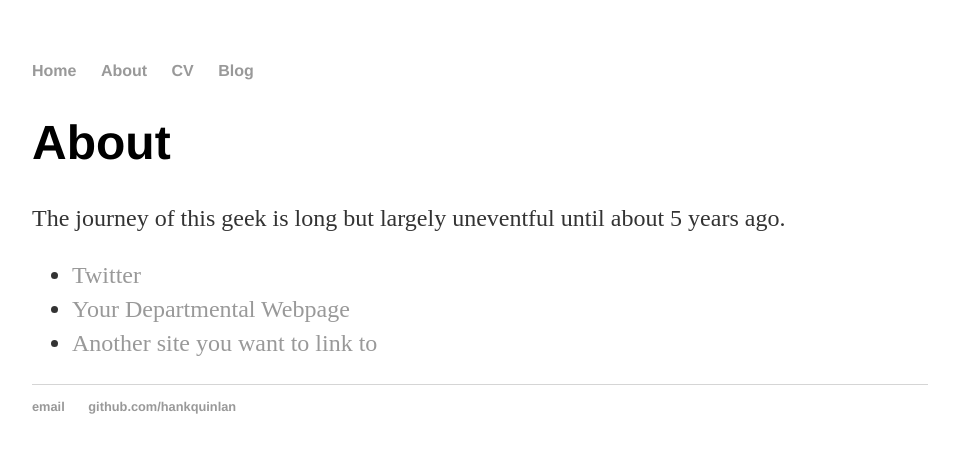
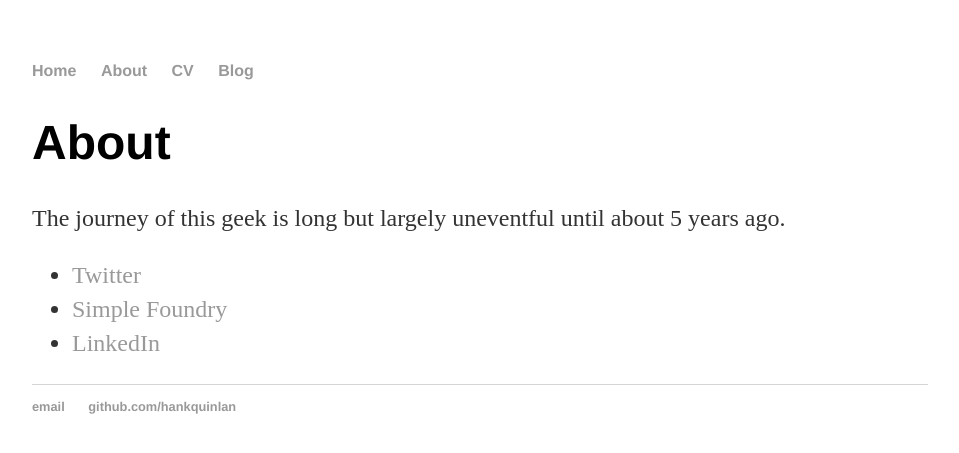
Before and after one commit to learningtogeek/learningtogeek.github.io, a Jekyll site: the page built from about/index.html, in a window 1280 px wide. Shown: the top 453 px of the page, without its empty margins (160-1119 px from the left). Built offline with Jekyll 4.4.1, drawn with Linux system fonts in a browser that asks for light colours.

Commit message:
Update index.html

```diff
--- a/about/index.html
+++ b/about/index.html
@@ -9,7 +9,7 @@ title: About Learning to Geek
 
 			<ul class="contacts">
 				<li><a href="https://twitter.com/learningtogeek" class="icon fa-twitter"><span class="label">Twitter</span></a></li>
-				<li><a href="https://simple-foundry.com" class="icon fa-dribble">Your Departmental Webpage</a></li>
-				<li><a href="https://linkedin.com/in/michaelwboorman/" class="icon fa-linkedin">Another site you want to link to</a></li>
+				<li><a href="https://simple-foundry.com" class="icon fa-dribble">Simple Foundry</span></a></li>
+				<li><a href="https://linkedin.com/in/michaelwboorman/" class="icon fa-linkedin">LinkedIn</span></a></li>
 				</ul>
 		</div>
```
